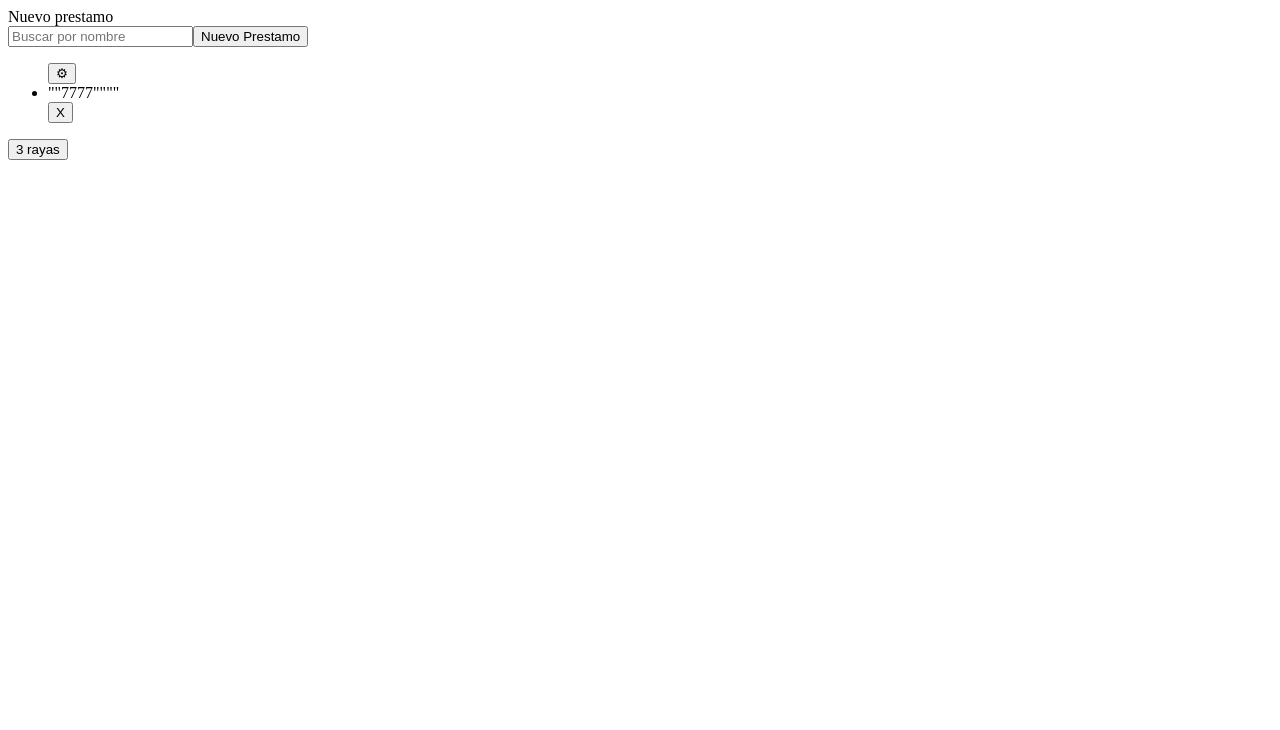
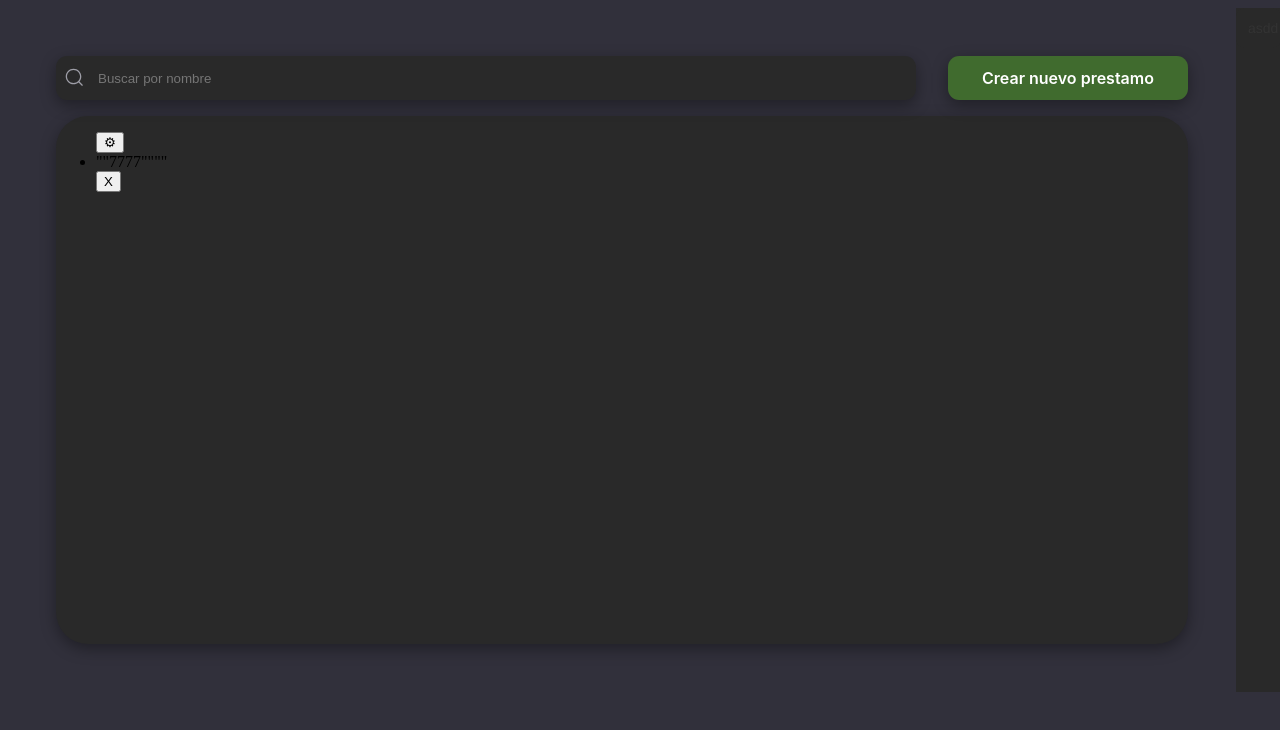
Before and after one commit to gabrieeeell/Prestamos, a React (Vite) app in the folder electron-vite-project/: page / in a window 1280 px wide. Shown: the top 730 px of the page. Built offline with nearby package versions, Linux system fonts and the light colour scheme; no server answers.

Commit message:
Empeze a hacer el css, el buscador, boton de nuevo prestamo y el div de la lista ya tienen su primer diseño

```diff
--- a/electron-vite-project/src/index.css
+++ b/electron-vite-project/src/index.css
@@ -1,3 +1,174 @@
+body {
+    min-height: 100vh;
+    background-color: #31303b;
+    /*background-color: #1F1F1F;*/
+}
+
+#root{
+    width: 100%;
+    height: 100%;
+    display: flex;
+    flex-direction: row;
+}
+
+#divPrincipal{
+    width: 80rem;
+    margin: 3rem 3rem 3rem 3rem;
+}
+
+#divLista{
+    height: 33rem;
+}
+
+#buscadorPrestamos{
+    margin-bottom: 1rem;
+}
+
+/* https://uiverse.io/alexruix/slippery-frog-10 */
+
+#buscadorPrestamos {
+    width: 50rem;
+    height: 40px;
+    line-height: 28px;
+    padding: 0 1rem;
+    padding-left: 2.5rem;
+    border: 2px solid transparent;
+    border-radius: 0.7rem;
+    outline: none;
+    color: #9594ad;
+    transition: .3s ease;
+}
+
+#buscadorPrestamo::placeholder {
+    color: #9e9ea7;
+}
+
+#buscadorPrestamo:focus, input:hover {
+    outline: none;
+    border-color: rgba(63, 62, 63, 0.4);
+    box-shadow: rgba(17, 17, 17, 0.35) 0px 5px 15px;
+}
+
+.icon {
+    position: absolute;
+    left: 0.5rem;
+    top: 0.7rem;
+    fill: #9e9ea7;
+    width: 1.3rem;
+    height: 1.3rem;
+   }
+
+/* https://uiverse.io/alexruix/slippery-frog-10 */
+
+/* https://getcssscan.com/css-buttons-examples  (button 18)*/
+#botonNuevoPrestamo {
+    align-items: center;
+    background-color: #406b2e;
+    border: 0;
+    border-radius: 0.7rem;
+    box-sizing: border-box;
+    color: #ffffff;
+    cursor: pointer;
+    display: inline-flex;
+    font-family: -apple-system, system-ui, system-ui, "Segoe UI", Roboto, "Helvetica Neue", "Fira Sans", Ubuntu, Oxygen, "Oxygen Sans", Cantarell, "Droid Sans", "Apple Color Emoji", "Segoe UI Emoji", "Segoe UI Symbol", "Lucida Grande", Helvetica, Arial, sans-serif;
+    font-size: 1rem;
+    font-weight: 600;
+    justify-content: center;
+    line-height: 1rem;
+    width: 15rem;
+    max-width: 480px;
+    min-height: 40px;
+    min-width: 0px;
+    overflow: hidden;
+    padding: 0px;
+    padding-left: 10px;
+    padding-right: 10px;
+    margin-left: 2rem;
+    text-align: center;
+    touch-action: manipulation;
+    transition: background-color 0.167s cubic-bezier(0.4, 0, 0.2, 1) 0s, box-shadow 0.167s cubic-bezier(0.4, 0, 0.2, 1) 0s, color 0.167s cubic-bezier(0.4, 0, 0.2, 1) 0s;
+    user-select: none;
+    -webkit-user-select: none;
+    vertical-align: middle;
+    margin-bottom: 1rem;
+  }
+
+  #botonNuevoPrestamo:hover,
+  #botonNuevoPrestamo:focus {
+    background-color: #375a28;
+    color: #ffffff;
+  }
+
+  #botonNuevoPrestamo:active {
+    background: #2f4d22;
+    color: rgb(255, 255, 255, .7);
+  }
+
+  #botonNuevoPrestamo:disabled {
+    cursor: not-allowed;
+    background: rgba(0, 0, 0, .08);
+    color: rgba(0, 0, 0, .3);
+  }
+
+/* https://getcssscan.com/css-buttons-examples  (button 18)*/
+
+/* https://getcssscan.com/css-buttons-examples  (button 2) */
+#boton3Rayas {
+  background-color: rgba(51, 51, 51, 0.05);
+  border-radius: 8px;
+  border-width: 0;
+  width: 2.8rem;
+  color: #333333;
+  cursor: pointer;
+  display: inline-block;
+  font-family: "Haas Grot Text R Web", "Helvetica Neue", Helvetica, Arial, sans-serif;
+  font-size: 14px;
+  font-weight: 500;
+  line-height: 20px;
+  list-style: none;
+  margin: 0;
+  padding: 10px 12px;
+  text-align: center;
+  transition: all 200ms;
+  vertical-align: baseline;
+  white-space: nowrap;
+  user-select: none;
+  -webkit-user-select: none;
+  touch-action: manipulation;
+}
+
+/*https://getcssscan.com/css-buttons-examples  (button 18)*/
+
+.positionRelative{
+    position: relative;
+}
+
+.boxShadow{
+    box-shadow: rgba(0, 0, 0, 0.35) 0px 5px 15px;
+}
+
+.bordeCurvo{
+    border-radius: 2rem;
+}
+
+.flexDirectionColumn{
+    display: flex;
+    flex-direction: column;
+}
+
+.flexDirectionRow{
+    display: flex;
+    flex-direction: row;
+}
+
+.colorOscuro{
+    background-color: #292929;
+}
+
+#menu3Rayas {
+    width: 5rem;
+}
+
 .confirmarFinalizacionPrestamoDiv {
     background-color: bisque;
 }
--- a/electron-vite-project/src/main.tsx
+++ b/electron-vite-project/src/main.tsx
@@ -7,18 +7,13 @@ import DatePicker from "react-datepicker";
 import "react-datepicker/dist/react-datepicker.css";
 import { format } from 'date-fns';
 
-const NuevoPrestamo = () => {
-  return (
-    <div>
-      Nuevo prestamo
-    </div>
-  )
-}
-
 const Buscador = ({ nombreBuscador, cambiarNombreBuscador }: { nombreBuscador: string, cambiarNombreBuscador: (value: string) => void }) => {
 
   return (
-    <input value={nombreBuscador} onChange={(event) => cambiarNombreBuscador(event.target.value)} placeholder='Buscar por nombre'></input>
+    <>
+      <svg className="icon" aria-hidden="true" viewBox="0 0 24 24"><g><path d="M21.53 20.47l-3.66-3.66C19.195 15.24 20 13.214 20 11c0-4.97-4.03-9-9-9s-9 4.03-9 9 4.03 9 9 9c2.215 0 4.24-.804 5.808-2.13l3.66 3.66c.147.146.34.22.53.22s.385-.073.53-.22c.295-.293.295-.767.002-1.06zM3.5 11c0-4.135 3.365-7.5 7.5-7.5s7.5 3.365 7.5 7.5-3.365 7.5-7.5 7.5-7.5-3.365-7.5-7.5z"></path></g></svg>
+      <input id='buscadorPrestamos' className='colorOscuro boxShadow' value={nombreBuscador} onChange={(event) => cambiarNombreBuscador(event.target.value)} placeholder='Buscar por nombre'></input>
+    </>
   )
 };
 
@@ -110,7 +105,7 @@ const Lista = () => {
   const BotonNuevoPrestamo = () => {
 
     return (
-      <button onClick={() => setVentanaNuevoPrestamoIsOpen(true)}>Nuevo Prestamo</button>
+      <button id='botonNuevoPrestamo' className='boxShadow' onClick={() => setVentanaNuevoPrestamoIsOpen(true)}>Crear nuevo prestamo</button>
     )
   }
 
@@ -150,7 +145,11 @@ const Lista = () => {
 
   const Boton3Rayas = () => {
     return (
-      <button> 3 rayas</button>
+      <div className="colorOscuro" id='menu3Rayas'>
+        <button id='boton3Rayas'>
+          asdd
+        </button>
+      </div>
     )
   }
 
@@ -314,9 +313,12 @@ const Lista = () => {
 
   return (
     <>
-    <div>
+    <div className='flexDirectionColumn' id='divPrincipal'>
+      <div className='flexDirectionRow positionRelative'>
         <Buscador nombreBuscador={nombreBuscador} cambiarNombreBuscador={cambiarNombreBuscador}/>
         <BotonNuevoPrestamo/>
+      </div>
+      <div className='colorOscuro bordeCurvo boxShadow' id='divLista'>
         <ul>
           {prestamos.map((prestamo, index) => {
             if (prestamo["Nombre"].toLowerCase().includes(nombreBuscador.toLowerCase())) {
@@ -333,6 +335,7 @@ const Lista = () => {
           })}
         </ul>
       </div>
+    </div>
     <Boton3Rayas/>
     <ConfirmarFinalizarPrestamo isOpen={confirmarFinalizacionIsOpen} index={indexConfirmarFinalizacion}/>
     <VentanaNuevoPrestamo isOpen={ventanaNuevoPrestamoIsOpen}/>
@@ -343,7 +346,6 @@ const Lista = () => {
 ReactDOM.createRoot(document.getElementById('root')!).render(
 
   <>
-  <NuevoPrestamo/>
   <Lista/>
   </>
 )
```
Also changed, not shown: electron-vite-project/src/assets/bars-svgrepo-com.svg (added), 1 other file (tests, documents, lock files or other folders). Lines whose indentation alone changed are shown as unchanged.
